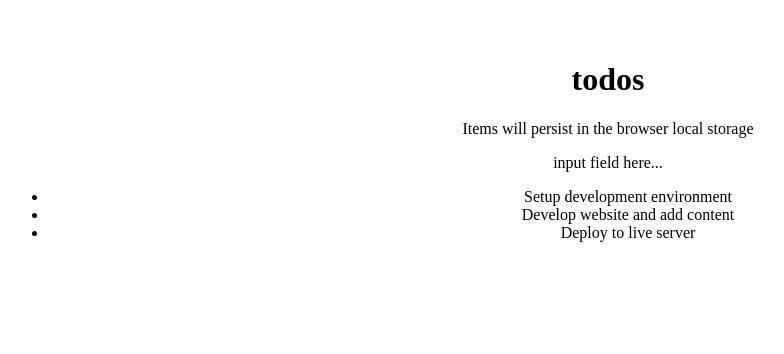
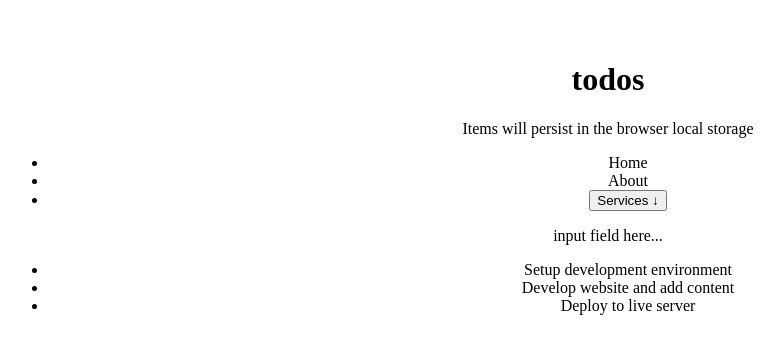
Before and after one commit to Timbar09/React-Todo-App, a React (Vite) app: page / in a window 1280 px wide. Shown: the top 354 px of the page, without its empty margins (32-816 px from the left). Built offline with nearby package versions, Linux system fonts and the light colour scheme.

Commit message:
Add Navbar component

```diff
--- a/src/components/Header.jsx
+++ b/src/components/Header.jsx
@@ -1,8 +1,11 @@
+import Navbar from '@/components/Navbar';
+
 const Header = () => {
   return (
     <header>
       <h1>todos</h1>
       <p>Items will persist in the browser local storage</p>
+      <Navbar />
     </header>
   );
 };
--- /dev/null
+++ b/src/components/Navbar.jsx
@@ -0,0 +1,30 @@
+import { useState, useRef } from 'react';
+
+const Navbar = () => {
+  const [dropdown, setDropdown] = useState(false);
+
+  const ref = useRef();
+  console.log(ref);
+
+  return (
+    <nav>
+      <ul>
+        <li>Home</li>
+        <li>About</li>
+        <li ref={ref}>
+          <button onClick={() => setDropdown((prev) => !prev)}>
+            Services <span>&#8595;</span>
+          </button>
+          {dropdown && (
+            <ul>
+              <li>Design</li>
+              <li>Development</li>
+            </ul>
+          )}
+        </li>
+      </ul>
+    </nav>
+  );
+};
+
+export default Navbar;
```
